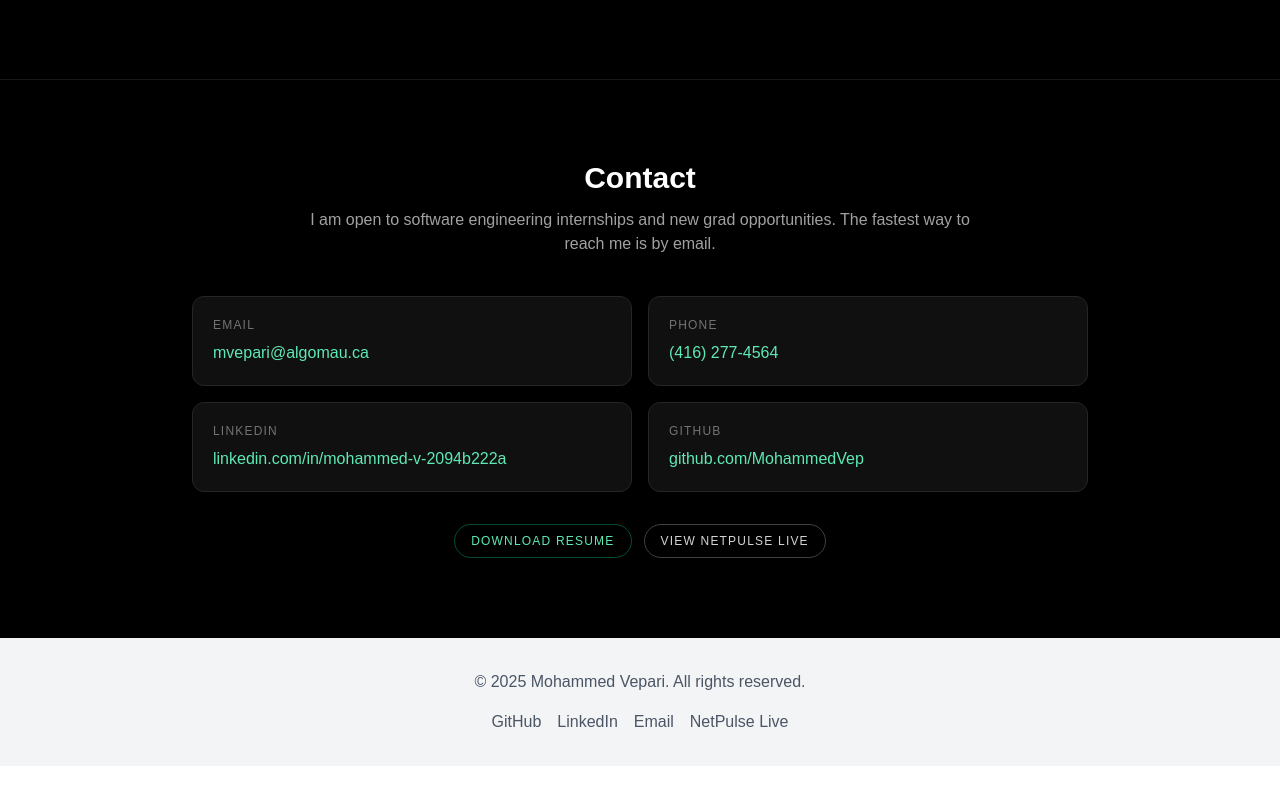
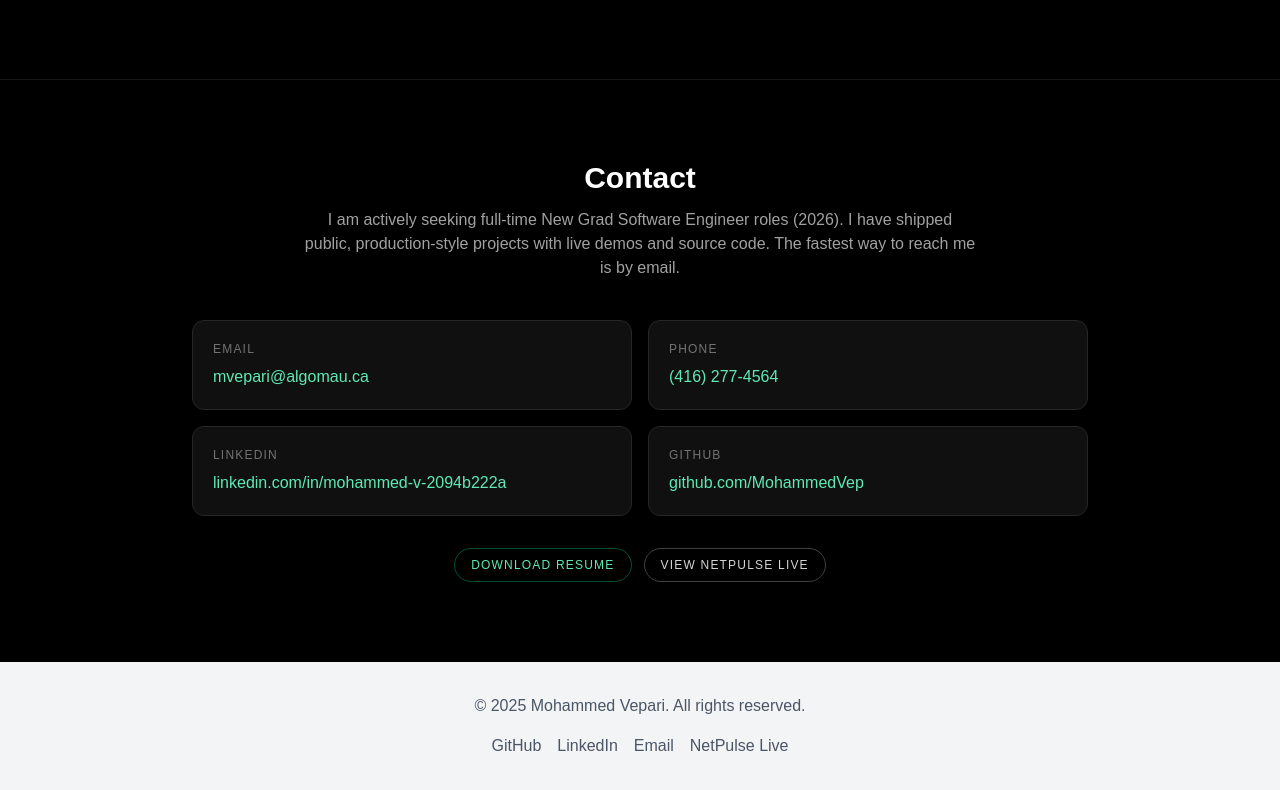
Before and after one commit to MohammedVep/mohammed-portfolio, a Next.js app: page / in a window 1280 px wide. Shown: the part 3758-4548 px from the top of the page. Before the commit the page ends 4524 px from the top, so only its background shows below. Built offline with nearby package versions, Linux system fonts and the light colour scheme.

Commit message:
copy: target full-time new grad roles in contact section

```diff
--- a/components/sections/contact/Contact.tsx
+++ b/components/sections/contact/Contact.tsx
@@ -14,7 +14,8 @@ export default function Contact() {
         <div className="container mx-auto px-6">
           <h2 className="mb-3 text-center text-3xl font-bold text-white">Contact</h2>
           <p className="mx-auto mb-10 max-w-2xl text-center text-neutral-400">
-            I am open to software engineering internships and new grad opportunities.
+            I am actively seeking full-time New Grad Software Engineer roles (2026).
+            I have shipped public, production-style projects with live demos and source code.
             The fastest way to reach me is by email.
           </p>
 
```
